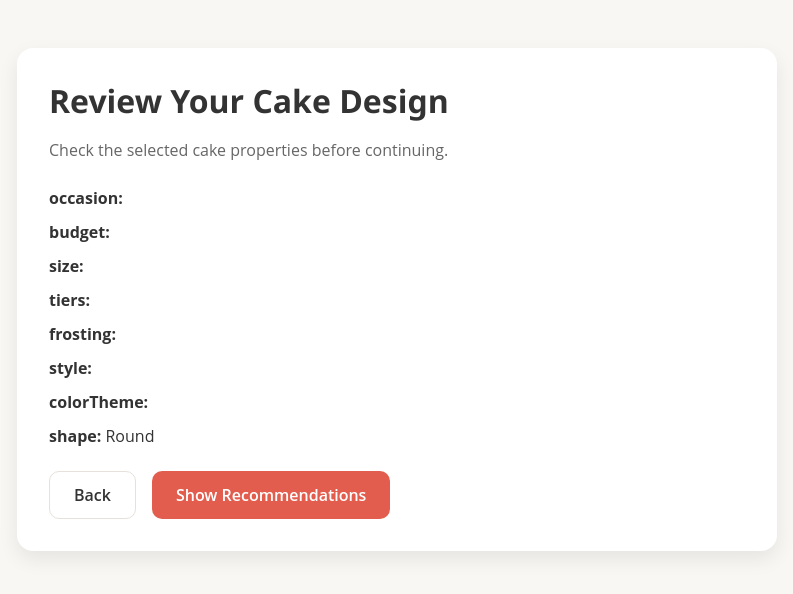
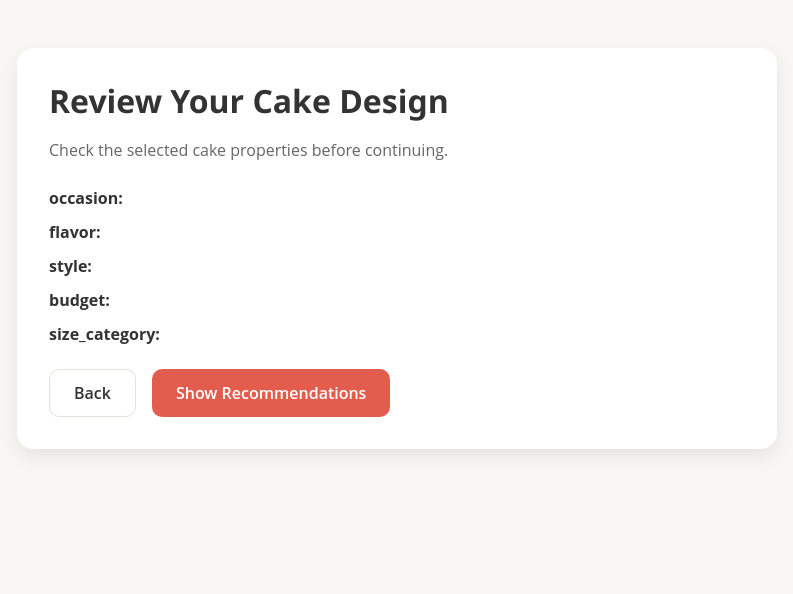
Before and after one commit to lGb18/whisk-and-click, a React (Vite) app: page /summary in a window 1280 px wide. Shown: the top 594 px of the page, without its empty margins (243-1036 px from the left). Built offline with nearby package versions, Linux system fonts and the light colour scheme.

Commit message:
feat(recommendation): realistic image output using cake catalog
- Add 20 cake catalog with images
- Update cake config data for multiple files
- Remove conflicting variables

```diff
--- a/src/components/RecommendationCard.jsx
+++ b/src/components/RecommendationCard.jsx
@@ -1,6 +1,7 @@
 import PrimaryButton from "./PrimaryButton";
 
 export default function RecommendationCard({ cake, onSelect }) {
+  console.log(cake)
   return (
     <div
       className="card"
@@ -14,7 +15,7 @@ export default function RecommendationCard({ cake, onSelect }) {
     >
       <img
         src={cake.image}
-        alt={cake.title}
+        alt={cake.image_filename}
         style={{
           width: "100%",
           height: "230px",
@@ -50,7 +51,7 @@ export default function RecommendationCard({ cake, onSelect }) {
 
       <div style={{ color: "var(--text-secondary)", lineHeight: 1.6 }}>
         <div>Budget: {cake.budget}</div>
-        <div>Size: {cake.size}</div>
+        <div>Size: {cake.size_category}</div>
         <div>Style: {cake.style}</div>
       </div>
 
--- a/src/data/cakeCatalog.js
+++ b/src/data/cakeCatalog.js
@@ -1,66 +1,242 @@
 export const cakeCatalog = [
   {
-    id: "CAKE-001",
-    title: "Floral Buttercream Cake",
-    image: "https://via.placeholder.com/380x230?text=Floral+Cake",
-    occasion: "Birthday",
-    budget: "Medium",
-    size: "Medium",
-    tiers: "2",
-    frosting: "Buttercream",
-    style: "Floral",
-    colorTheme: "Pastel",
-    shape: "Round",
-    available: true,
-    supportedByShop: true,
-    complexity: "Medium"
+    cake_id: "cake_00001",
+    image_filename: "cake_00001.jpg",
+    image: "/design_prototype/cake_00001.jpg",
+    occasion: "birthday",
+    flavor: "chocolate",
+    style: "elegant",
+    budget: "medium",
+    size_category: "medium",
+    notes: "number design",
+    tags: "number-shaped cake"
   },
   {
-    id: "CAKE-002",
-    title: "Minimalist Fondant Cake",
-    image: "https://via.placeholder.com/380x230?text=Minimalist+Cake",
-    occasion: "Wedding",
-    budget: "High",
-    size: "Large",
-    tiers: "3",
-    frosting: "Fondant",
-    style: "Minimalist",
-    colorTheme: "Neutral",
-    shape: "Round",
-    available: true,
-    supportedByShop: true,
-    complexity: "High"
+    cake_id: "cake_00002",
+    image_filename: "cake_00002.jpg",
+    image: "/design_prototype/cake_00002.jpg",
+    occasion: "wedding",
+    flavor: "unknown",
+    style: "elegant",
+    budget: "high",
+    size_category: "high",
+    notes: "with floral and topper",
+    tags: "multiple-layer, 3d-flowers, multiple-color, printed-plaque"
   },
   {
-    id: "CAKE-003",
-    title: "Pastel Celebration Cake",
-    image: "https://via.placeholder.com/380x230?text=Pastel+Cake",
-    occasion: "Birthday",
-    budget: "Medium",
-    size: "Medium",
-    tiers: "1",
-    frosting: "Buttercream",
-    style: "Minimalist",
-    colorTheme: "Pastel",
-    shape: "Round",
-    available: true,
-    supportedByShop: true,
-    complexity: "Low"
+    cake_id: "cake_00003",
+    image_filename: "cake_00003.jpg",
+    image: "/design_prototype/cake_00003.jpg",
+    occasion: "birthday",
+    flavor: "chocolate",
+    style: "minimalist",
+    budget: "low",
+    size_category: "medium",
+    notes: "with topper",
+    tags: "strawberry-topper, printed-plaque"
   },
   {
-    id: "CAKE-004",
-    title: "Cartoon Party Cake",
-    image: "https://via.placeholder.com/380x230?text=Cartoon+Cake",
-    occasion: "Birthday",
-    budget: "Low",
-    size: "Small",
-    tiers: "1",
-    frosting: "Buttercream",
-    style: "Cartoon",
-    colorTheme: "Bold",
-    shape: "Round",
-    available: true,
-    supportedByShop: true,
-    complexity: "Low"
+    cake_id: "cake_00004",
+    image_filename: "cake_00004.jpg",
+    image: "/design_prototype/cake_00004.jpg",
+    occasion: "birthday",
+    flavor: "vanilla",
+    style: "kids-themed",
+    budget: "low",
+    size_category: "medium",
+    notes: "lego and minecraft theme",
+    tags: "theme-topper, lego, minecraft"
+  },
+  {
+    cake_id: "cake_00005",
+    image_filename: "cake_00005.jpg",
+    image: "/design_prototype/cake_00005.jpg",
+    occasion: "celebration",
+    flavor: "chocolate",
+    style: "playful",
+    budget: "low",
+    size_category: "small",
+    notes: "plain chocolate with crown",
+    tags: "crown-topper"
+  },
+  {
+    cake_id: "cake_00006",
+    image_filename: "cake_00006.jpg",
+    image: "/design_prototype/cake_00006.jpg",
+    occasion: "birthday",
+    flavor: "chocolate",
+    style: "playful",
+    budget: "medium",
+    size_category: "medium",
+    notes: "with plaque and anime topper",
+    tags: "printed-plaque, chocolate-drip, nips-topper, pretzel-topper"
+  },
+  {
+    cake_id: "cake_00007",
+    image_filename: "cake_00007.jpg",
+    image: "/design_prototype/cake_00007.jpg",
+    occasion: "anniversary",
+    flavor: "vanilla",
+    style: "classic",
+    budget: "low",
+    size_category: "small",
+    notes: "purely floral pink",
+    tags: "ball-topper, floral-pattern"
+  },
+  {
+    cake_id: "cake_00008",
+    image_filename: "cake_00008.jpg",
+    image: "/design_prototype/cake_00008.jpg",
+    occasion: "unknown",
+    flavor: "vanilla",
+    style: "classic",
+    budget: "low",
+    size_category: "small",
+    notes: "purely floral grey",
+    tags: "ball-topper, floral-pattern"
+  },
+  {
+    cake_id: "cake_00009",
+    image_filename: "cake_00009.jpg",
+    image: "/design_prototype/cake_00009.jpg",
+    occasion: "unknown",
+    flavor: "cheese",
+    style: "minimalist",
+    budget: "low",
+    size_category: "small",
+    notes: "kutsinta theme",
+    tags: "cheese-topper, caramel-color"
+  },
+  {
+    cake_id: "cake_00010",
+    image_filename: "cake_00010.jpg",
+    image: "/design_prototype/cake_00010.jpg",
+    occasion: "unknown",
+    flavor: "chocolate",
+    style: "minimalist",
+    budget: "low",
+    size_category: "small",
+    notes: "",
+    tags: "vanilla-frosting"
+  },
+  {
+    cake_id: "cake_00011",
+    image_filename: "cake_00011.jpg",
+    image: "/design_prototype/cake_00011.jpg",
+    occasion: "unknown",
+    flavor: "vanilla",
+    style: "minimalist",
+    budget: "low",
+    size_category: "small",
+    notes: "web-like abstract pattern icing",
+    tags: "weave-icing"
+  },
+  {
+    cake_id: "cake_00012",
+    image_filename: "cake_00012.jpg",
+    image: "/design_prototype/cake_00012.jpg",
+    occasion: "celebration",
+    flavor: "vanilla",
+    style: "playful",
+    budget: "low",
+    size_category: "small",
+    notes: "with cartoon baby topper",
+    tags: "dotted-frosting, chocolate-frosting, printed-plaque"
+  },
+  {
+    cake_id: "cake_00013",
+    image_filename: "cake_00013.jpg",
+    image: "/design_prototype/cake_00013.jpg",
+    occasion: "birthday",
+    flavor: "cheese",
+    style: "classic",
+    budget: "low",
+    size_category: "medium",
+    notes: "icing on cake board",
+    tags: "overload, cheese-caramel, mix-topper"
+  },
+  {
+    cake_id: "cake_00014",
+    image_filename: "cake_00014.jpg",
+    image: "/design_prototype/cake_00014.jpg",
+    occasion: "birthday",
+    flavor: "caramel",
+    style: "minimalist",
+    budget: "low",
+    size_category: "medium",
+    notes: "cheese topper",
+    tags: "caramel-glaze, cheese-topper, sprinkles, printed-plaque"
+  },
+  {
+    cake_id: "cake_00015",
+    image_filename: "cake_00015.jpg",
+    image: "/design_prototype/cake_00015.jpg",
+    occasion: "birthday",
+    flavor: "chocolate",
+    style: "minimalist",
+    budget: "low",
+    size_category: "small",
+    notes: "chocolate glazing with topper",
+    tags: ""
+  },
+  {
+    cake_id: "cake_00016",
+    image_filename: "cake_00016.jpg",
+    image: "/design_prototype/cake_00016.jpg",
+    occasion: "unknown",
+    flavor: "chocolate",
+    style: "minimalist",
+    budget: "low",
+    size_category: "small",
+    notes: "heart shaped glazing",
+    tags: ""
+  },
+  {
+    cake_id: "cake_00017",
+    image_filename: "cake_00017.jpg",
+    image: "/design_prototype/cake_00017.jpg",
+    occasion: "birthday",
+    flavor: "chocolate",
+    style: "realistic",
+    budget: "medium",
+    size_category: "medium",
+    notes: "plaque with farmers theme design",
+    tags: ""
+  },
+  {
+    cake_id: "cake_00018",
+    image_filename: "cake_00018.jpg",
+    image: "/design_prototype/cake_00018.jpg",
+    occasion: "unknown",
+    flavor: "chocolate",
+    style: "elegant",
+    budget: "low",
+    size_category: "small",
+    notes: "heart-shaped cake with flowers",
+    tags: ""
+  },
+  {
+    cake_id: "cake_00019",
+    image_filename: "cake_00019.jpg",
+    image: "/design_prototype/cake_00019.jpg",
+    occasion: "birthday",
+    flavor: "chocolate",
+    style: "minimalist",
+    budget: "low",
+    size_category: "medium",
+    notes: "chocolatey toppings with plaque",
+    tags: ""
+  },
+  {
+    cake_id: "cake_00020",
+    image_filename: "cake_00020.jpg",
+    image: "/design_prototype/cake_00020.jpg",
+    occasion: "celebration",
+    flavor: "vanilla",
+    style: "elegant",
+    budget: "low",
+    size_category: "small",
+    notes: "heart-shaped with valentines theme",
+    tags: ""
   }
-];
+]
--- a/src/data/constraints.js
+++ b/src/data/constraints.js
@@ -4,7 +4,7 @@ export const constraints = [
     category: "physical",
     severity: "error",
     description: "Small cakes cannot support 3 tiers",
-    condition: (config) => config.size === "Small" && config.tiers === "3",
+    condition: (config) => config.size_category === "Small" && config.tiers === "3",
     message: "Small cakes cannot have 3 tiers.",
     suggestion: "Choose 1 or 2 tiers, or increase the cake size."
   },
--- a/src/data/questions.js
+++ b/src/data/questions.js
@@ -2,36 +2,42 @@ export const questions = [
   {
     key: "occasion",
     question: "What occasion is the cake for?",
-    options: ["Birthday", "Wedding", "Anniversary"]
+    options: ["Birthday", "Wedding", "Anniversary", "Celebration"]
+  },
+  {
+    key: "flavor",
+    question: "What flavor do you prefer?",
+    options: ["Chocolate ", "Vanilla", "Strawberry", "Mixed"]
+  },
+  {
+    key: "style",
+    question: "What design style would you like to apply?",
+    options: ["Minimalist", "Floral", "Elegant"]
   },
   {
     key: "budget",
     question: "What budget range do you prefer?",
-    options: ["Low", "Medium", "High"]
+    options: ["Low", "Medium", "High", "Premium"]
   },
   {
-    key: "size",
+    key: "size_category",
     question: "What cake size would you like?",
     options: ["Small", "Medium", "Large"]
   },
-  {
-    key: "tiers",
-    question: "How many tiers do you prefer?",
-    options: ["1", "2", "3"]
-  },
-  {
-    key: "frosting",
-    question: "What frosting style do you want?",
-    options: ["Buttercream", "Fondant"]
-  },
-  {
-    key: "style",
-    question: "What design style do you prefer?",
-    options: ["Minimalist", "Floral", "Cartoon"]
-  },
-  {
-    key: "colorTheme",
-    question: "What color theme do you like?",
-    options: ["Pastel", "Bold", "Neutral"]
-  }
+  // {
+  //   key: "tiers",
+  //   question: "How many tiers do you prefer?",
+  //   options: ["1", "2", "3"]
+  // },
+  // {
+  //   key: "frosting",
+  //   question: "What frosting style do you want?",
+  //   options: ["Buttercream", "Fondant"]
+  // },
+
+  // {
+  //   key: "colorTheme",
+  //   question: "What color theme do you like?",
+  //   options: ["Pastel", "Bold", "Neutral"]
+  // }
 ];
--- a/src/pages/HomePage.jsx
+++ b/src/pages/HomePage.jsx
@@ -20,8 +20,8 @@ export default function HomePage() {
         }}
       >
         <PageHeader
-          title="Cake Design Recommendation System"
-          subtitle="Find personalized cake designs based on your preferences and bakery-supported options."
+          title="Whisk & Click"
+          subtitle="Find personalized cake designs based on your preferences and shop-supported options."
         />
         <PrimaryButton onClick={() => navigate("/wizard")}>
           Start Designing
--- a/src/pages/RecommendationPage.jsx
+++ b/src/pages/RecommendationPage.jsx
@@ -22,7 +22,11 @@ export default function RecommendationPage() {
   useEffect(() => {
     const filtered = filterCandidates(cakeConfig, cakeCatalog);
     const ranked = scoreSimilarity(cakeConfig, filtered);
+    console.log(filtered)
+    console.log(ranked)
+    console.log(cakeConfig)
     setRecommendations(ranked);
+    console.log(setRecommendations)
   }, [cakeConfig, setRecommendations]);
 
   const topMatches = recommendations.slice(0, 3);
@@ -45,6 +49,8 @@ export default function RecommendationPage() {
     navigate("/fallback");
     return null;
   }
+  console.log(cakeConfig)
+
 
   return (
     <div className="page-shell">
--- a/src/pages/SummaryPage.jsx
+++ b/src/pages/SummaryPage.jsx
@@ -12,6 +12,7 @@ export default function SummaryPage() {
   const { cakeConfig } = useAppFlow();
 
   const result = validateConfig(cakeConfig);
+  console.log(cakeConfig)
 
   return (
     <div className="page-shell">
--- a/src/state/AppFlow.jsx
+++ b/src/state/AppFlow.jsx
@@ -5,13 +5,15 @@ const AppFlowContext = createContext();
 export function AppFlowProvider({ children }) {
   const [cakeConfig, setCakeConfig] = useState({
     occasion: "",
+    flavor: "",
+    style: "",
     budget: "",
-    size: "",
-    tiers: "",
-    frosting: "",
-    style: "",
-    colorTheme: "",
-    shape: "Round"
+    size_category: "",
+    // tiers: "",
+    // frosting: "",
+
+    // colorTheme: "",
+    // shape: "Round"
   });
 
   const [chatHistory, setChatHistory] = useState([]);
@@ -23,13 +25,15 @@ export function AppFlowProvider({ children }) {
   function resetFlow() {
     setCakeConfig({
       occasion: "",
+      flavor: "",
+      style: "",
       budget: "",
-      size: "",
-      tiers: "",
-      frosting: "",
-      style: "",
-      colorTheme: "",
-      shape: "Round"
+      size_category: "",
+      // tiers: "",
+      // frosting: "",
+      // colorTheme: "",
+      // shape: "Round"
+
     });
     setChatHistory([]);
     setRecommendations([]);
--- a/src/utils/configPrompt.js
+++ b/src/utils/configPrompt.js
@@ -1,3 +1,3 @@
 export function configPrompt(config) {
-  return `Generate a ${config.size.toLowerCase()} ${config.occasion.toLowerCase()} cake with ${config.tiers} tier(s), ${config.frosting.toLowerCase()} frosting, ${config.style.toLowerCase()} style, and a ${config.colorTheme.toLowerCase()} color theme. Budget range: ${config.budget.toLowerCase()}.`;
+  return `Generate a ${config.size_category.toLowerCase()} ${config.occasion.toLowerCase()} cake with ${config.flavor} tier(s),  frosting, ${config.style.toLowerCase()} style, and a color theme. Budget range: ${config.budget.toLowerCase()}.`;
 }
```
Also changed, not shown: src/pages/WizardPage.jsx (+4 -4 lines), src/utils/filterCandidates.js (+4 -3 lines), src/utils/scoreSimilarity.js (+9 -8 lines), 1 other file (tests, documents, lock files or other folders).
